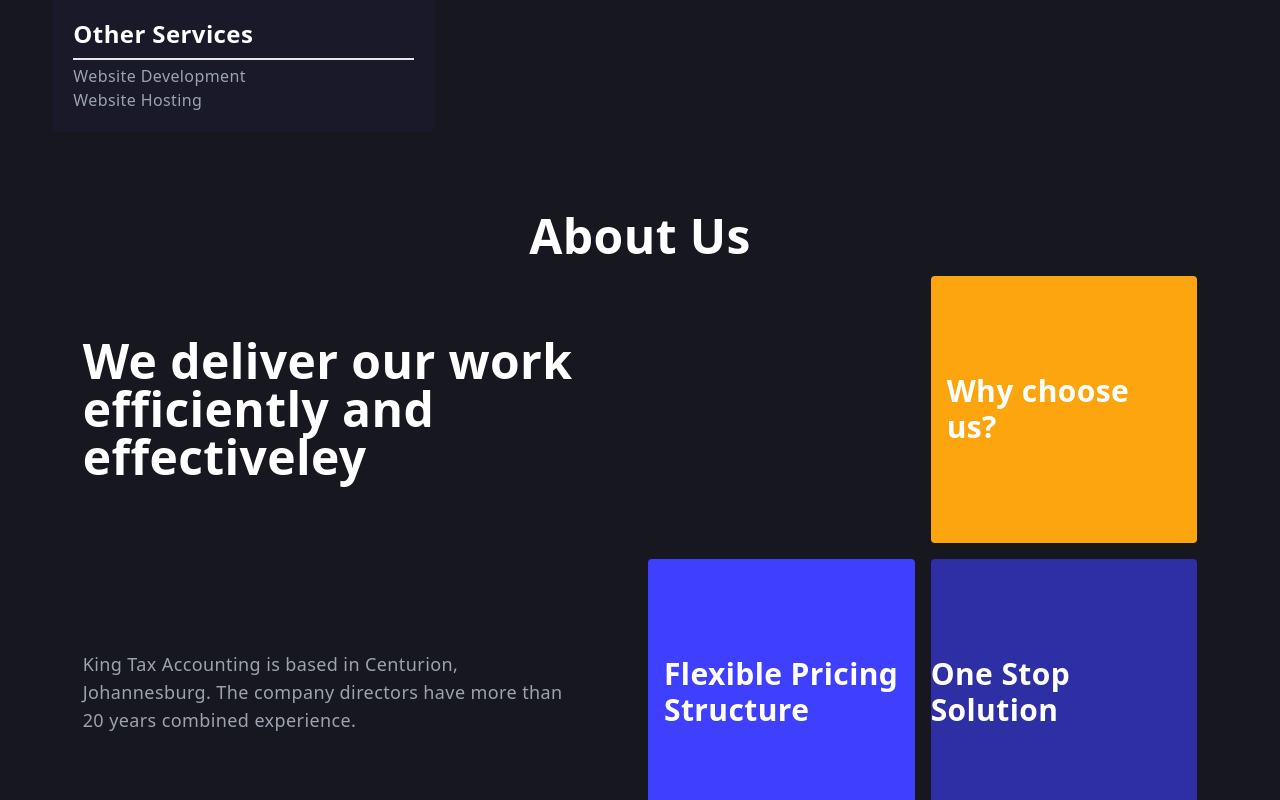
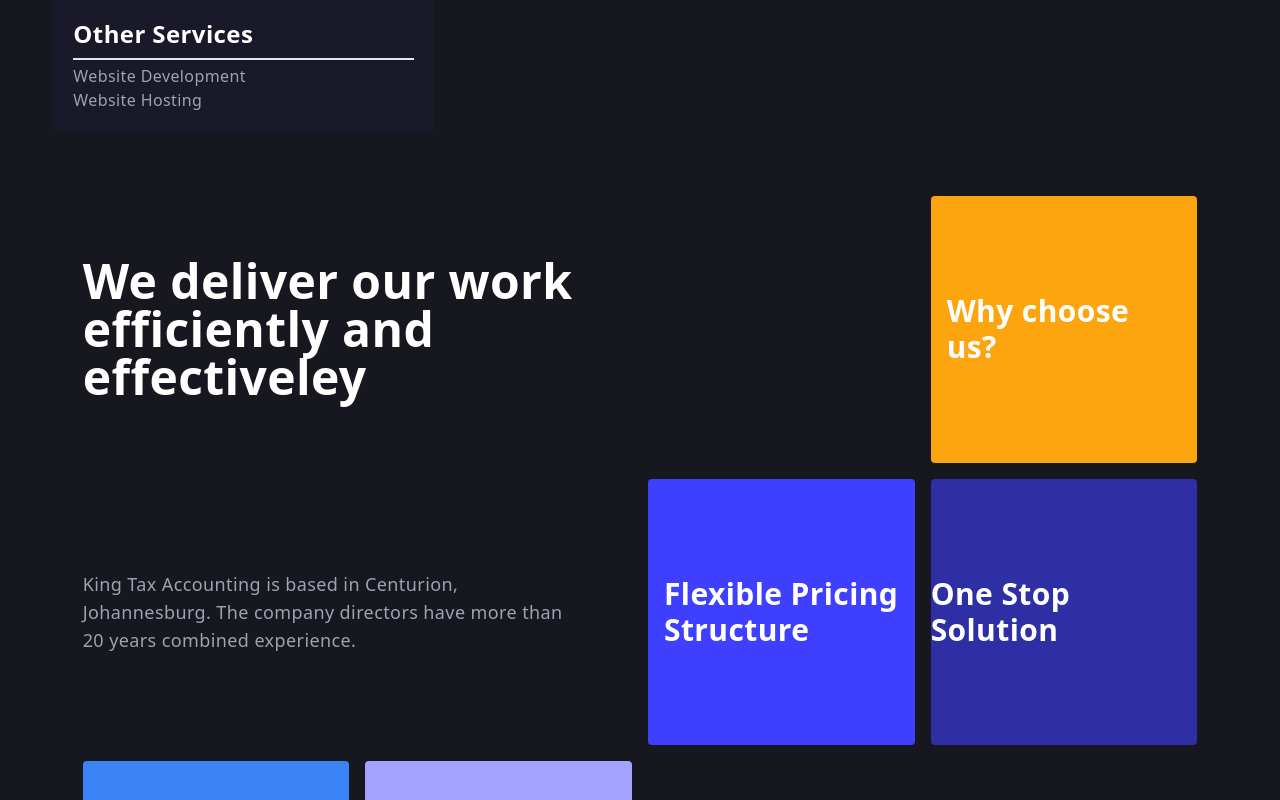
Before and after one commit to jchademwiri/king-tax-accounting-services, a Next.js app: page / in a window 1280 px wide. Shown: the part 2000-2800 px from the top of the page. Built offline with nearby package versions, Linux system fonts and the light colour scheme.

Commit message:
remove h1 on about section

```diff
--- a/src/components/About/index.js
+++ b/src/components/About/index.js
@@ -3,7 +3,7 @@ const About = () => {
 		<section
 			id='about'
 			className='grid min-h-screen p-4 xs:my-8 xs:place-items-center xs:p-8'>
-			<h1 className='my-4 text-left'>About Us</h1>
+			{/* <h1 className='my-4 text-left'>About Us</h1> */}
 			<div className='max-w-[1240px] w-11/12'>
 				<div className='grid gap-4 xs:grid-cols-2 md:grid-cols-4 '>
 					<h2 className='self-center text-2xl font-bold xs:col-span-2 xs:grid xs:grid-cols-2 xs:gap-4 md:col-span-3 md:text-5xl md:grid-cols-3'>
```
